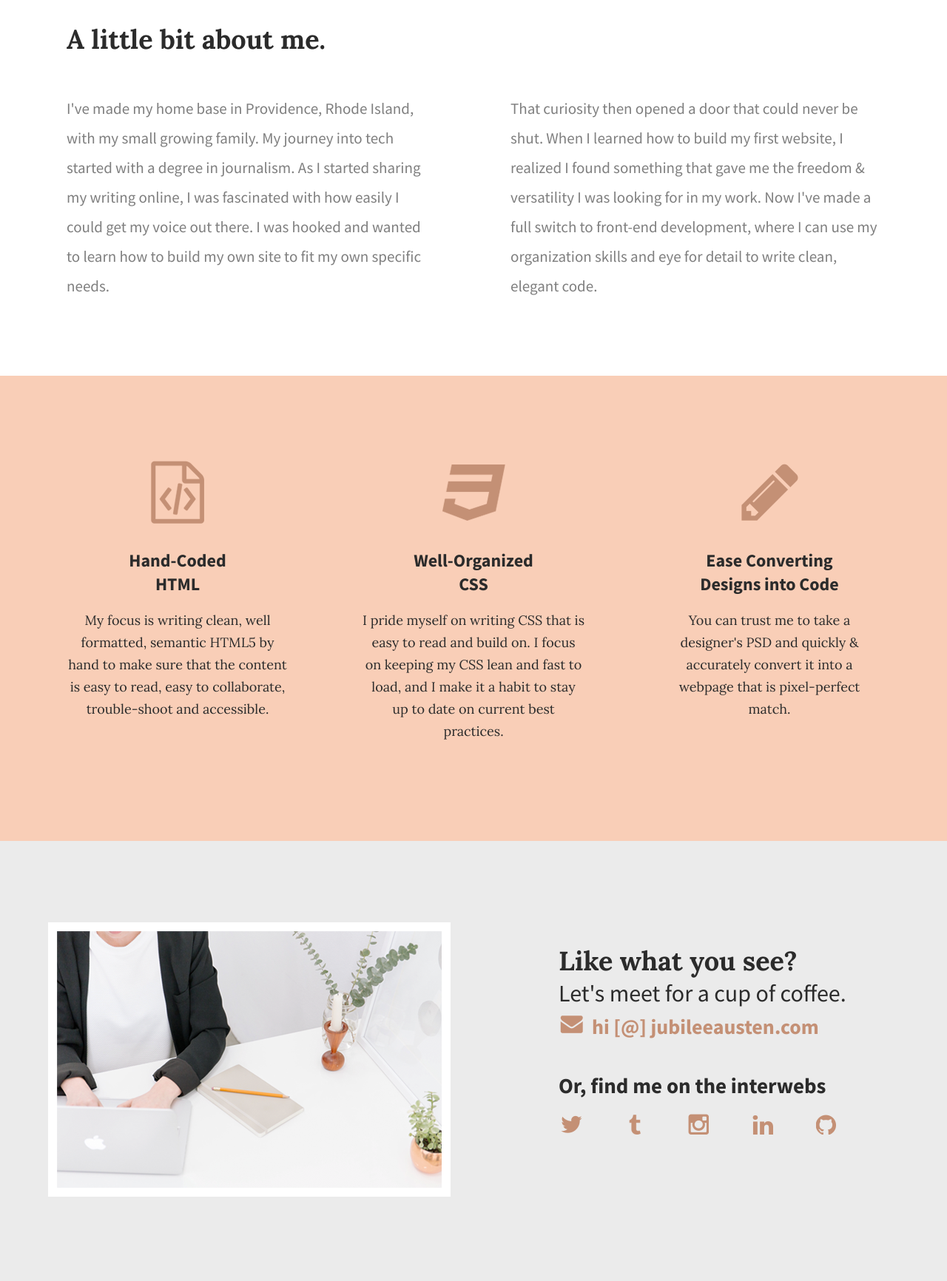
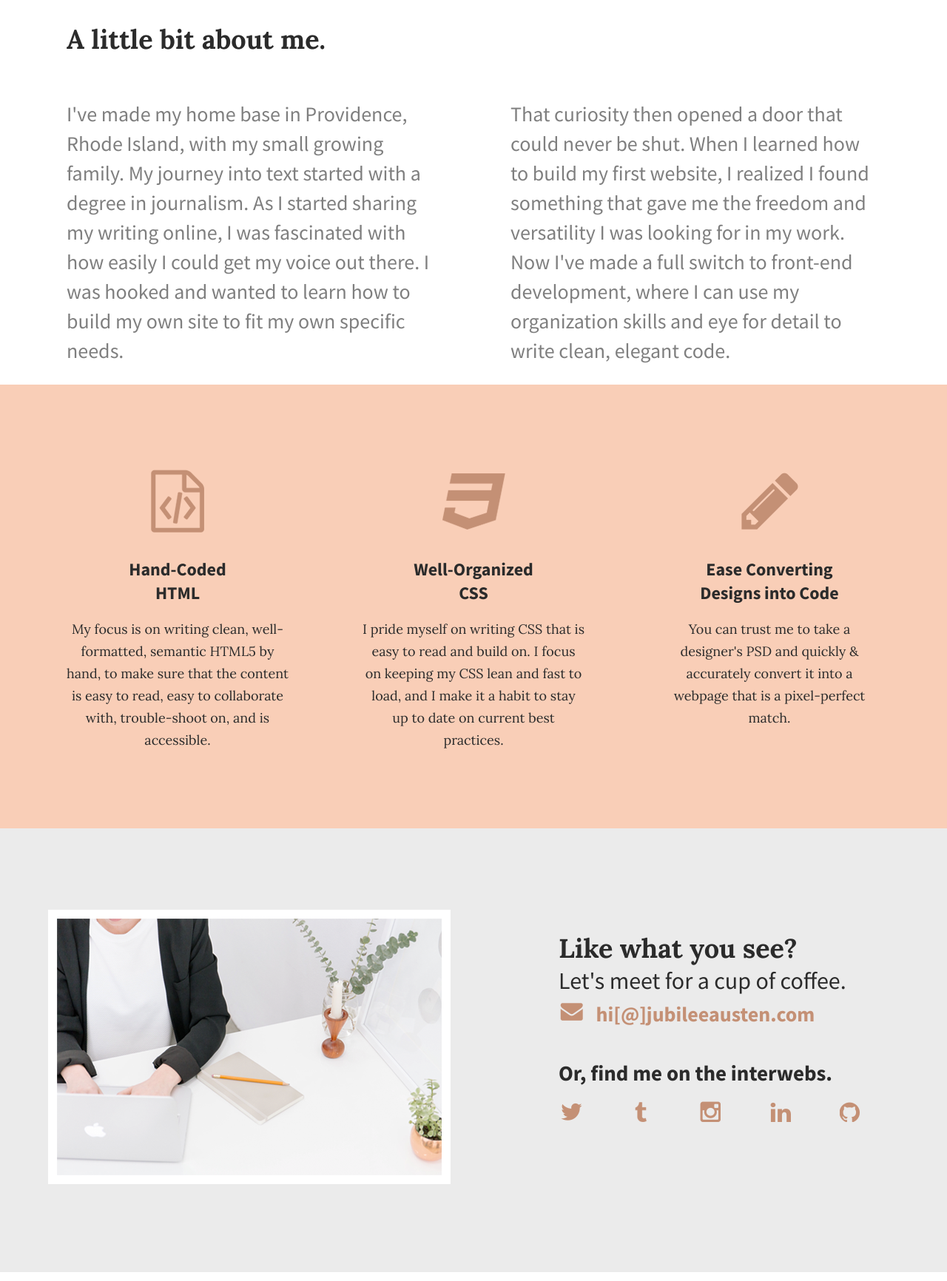
Before and after one commit to JusBar206/jubilee-austen, a plain HTML site: page index.html in a window 1280 px wide. Shown: the part 880-2612 px from the top of the page at 74% size. Drawn offline with Linux system fonts and the light colour scheme.

Commit message:
jubilee austen

```diff
--- a/css/main.css
+++ b/css/main.css
@@ -1,48 +1,54 @@
-/****** BASE STYLES ******/
+/***** BASE STYLES *****/
 
 body {
 	font-family: 'Source Sans Pro', sans-serif;
 	color: #2b2b2b;
 }
 
-/****** GRID ******/
+#about, #work, #contact {
+	height: 600px;
+}
+
+/***** GRID *****/
 
 .full-width {
 	width: 1200px;
 	margin: 0 auto;
-    overflow: auto;
 }
+
 .half-width {
 	width: 600px;
 	float: left;
 }
+
 .third-width {
 	width: 400px;
 	float: left;
 }
 
-/****** HEADER ******/
+/***** HEADER *****/
 
 header {
 	height: 800px;
 	background: url('../img/full-background.png');
 	background-size: cover;
-    background-position: center;
 }
 
 header h1 {
-    font-family: 'Lora', serif;
-    font-size: 30px;
+	padding: 65px 0 65px 25px;
+	font-family: 'Lora';
 	color: #bbc085;
-    padding: 65px 0 65px 25px;
 }
+
 nav {
 	float: right;
 	padding: 75px 25px;
 }
-nav ul li{
+
+nav ul li {
 	display: inline-block;
 }
+
 nav ul li a {
 	text-transform: uppercase;
 	text-decoration: none;
@@ -50,6 +56,7 @@ nav ul li a {
 	color: #828282;
 	padding-left: 80px;
 }
+
 header h2 {
 	width: 1000px;
 	clear: both;
@@ -59,11 +66,12 @@ header h2 {
 	color: #9b9b9b;
 	padding: 20px 0 20px 25px;
 }
+
 header h2 span {
 	color: #2b2b2b;
 }
 
-/****** ABOUT ******/
+/***** ABOUT *****/
 
 #about .full-width {
 	padding: 80px 0;
@@ -74,21 +82,21 @@ header h2 span {
 	font-size: 36px;
 	padding-left: 50px;
 }
+
 #about p {
-    font-size: 21px;
+	font-size: 21pt;
 	color: #7f7f7f;
 	line-height: 40px;
 	padding-left: 50px;
 	padding-right: 50px;
 }
 
-/****** WORK ******/
+/***** WORK *****/
 
 #work {
 	background-color: #f9ceb7;
 	text-align: center;
 }
-
 #work .full-width {
     padding: 115px 0;
 }
@@ -111,53 +119,65 @@ header h2 span {
 	padding: 0 50px;
 }
 
-/****** CONTACT ******/
+/***** CONTACT *****/
 
 #contact {
 	background-color: #ebebeb;
 }
+
 #contact .full-width {
 	padding: 110px 0;
 }
+
 #contact img#contact-img {
 	margin-left: 25px;
 	border: 12px solid #ffffff;
 }
+
 #contact h2, #contact #email-header, #contact #socialmedia-header, #contact ul {
 	padding-left: 115px;
 }
+
 #contact #envelope {
     padding: 0 10px 0 115px;
 }
+
 #contact h2 {
 	font-family: 'Lora', serif;
 	font-size: 36px;
 	line-height: 44px;
 }
-#contact #email-header{
+
+#contact #email-header {
 	font-size: 32px;
 	font-weight: 400;
 	line-height: 44px;
 	margin: -30px 0 5px 0;
 }
+
 #contact #socialmedia-header {
 	font-weight: bold;
 	font-size: 29px;
 	line-height: 44px;
 	margin: 40px 0 0 0;
 }
+
 #contact a {
 	text-decoration: none;
-    color: #c49075;
+	color: #C49075;
 	font-weight: bold;
-    font-size: 28px;
+	font-size:28px;
 }
+
 #contact ul {
 	list-style: none;
 }
+
 #contact ul li {
 	display: inline-block;
 }
+
 #contact ul img {
-    padding-right: 48px;
+	font-size: 32px;
+	padding-right: 56px;
 }
--- a/index.html
+++ b/index.html
@@ -1,22 +1,29 @@
 <!doctype html>
 <html lang="en">
 
+    <!-- HEAD -->
     <head>
-    <meta charset="utf-8">
         <title>Jubilee Austen | Portfolio</title>
             <link rel="stylesheet" href="css/normalize.css">
             <link rel="stylesheet" href="css/main.css">
+            <link href='https://fonts.googleapis.com/css?family=Source+Sans+Pro:400,700' rel='stylesheet' type='text/css'>
             <link href='https://fonts.googleapis.com/css?family=Lora:400,700' rel='stylesheet' type='text/css'>
-    <link href='https://fonts.googleapis.com/css?family=Source+Sans+Pro:400,700' rel='stylesheet' type='text/css'>
+        <meta charset="UTF-8" />
     </head>
 
+    <!-- BODY -->
     <body>
+
+        <!-- HEADER -->
     	<header>
+
             <div class="full-width">
                 <div class="half-width">
                     <h1>Jubilee Austen</h1>
                 </div>
                 <div class="half-width">
+
+                    <!-- NAVIGATION -->
                     <nav>
                         <ul>
                             <li><a href="#about">About</a></li>
@@ -27,72 +34,98 @@
                 </div>
                     <h2><span>Hi,</span> I'm a developer that loves clean &amp; elegant code.</h2>
             </div>
+
     	</header>
 
+            <!-- MAIN -->
     	<main>
+
+            <!-- ABOUT SECTION -->
     		<section id="about">
                 <div class="full-width">
                     <h2>A little bit about me.</h2>
+
                     <div class="half-width">
-                    <p>I've made my home base in Providence, Rhode Island, with my small growing family. My journey into
-                        tech started with a degree in journalism. As I started sharing my writing online, I was
-                        fascinated with how easily I could get my voice out there. I was hooked and wanted to learn how
-                        to build my own site to fit my own specific needs.</p>
+                        <p>I've made my home base in Providence, Rhode Island, with my small growing family. My journey into text started with a degree in journalism. As I started sharing my writing online, I was fascinated with how easily I could get my voice out there. I was hooked and wanted to learn how to build my own site to fit my own specific needs.</p>
                     </div>
                     <div class="half-width">
-                    <p>That curiosity then opened a door that could never be shut. When I learned how to build my first
-                        website, I realized I found something that gave me the freedom &amp; versatility I was looking
-                        for in my work. Now I've made a full switch to front-end development, where I can use my
-                        organization skills and eye for detail to write clean, elegant code.</p>
+                        <p>That curiosity then opened a door that could never be shut. When I learned how to build my first website, I realized I found something that gave me the freedom and versatility I was looking for in my work. Now I've made a full switch to front-end development, where I can use my organization skills and eye for detail to write clean, elegant code.</p>
                     </div>
                 </div>
     		</section>
 
+            <!-- WORK SECTION -->
     		<section id="work">
                 <div class="full-width">
                     <div class="third-width">
                         <img src="img/html-icon.png" alt="HTML icon" />
                         <h3>Hand-Coded HTML</h3>
-                    <p>My focus is writing clean, well formatted, semantic HTML5 by hand to make sure that the content
-                        is easy to read, easy to collaborate, trouble-shoot and accessible.</p>
+                        <p>My focus is on writing clean, well-formatted, semantic HTML5 by hand, to make sure that the content is easy to read, easy to collaborate with, trouble-shoot on, and is accessible.</p>
                     </div>
                     <div class="third-width">
                         <img src="img/css-icon.png" alt="CSS icon" />
                         <h3>Well-Organized CSS</h3>
-                    <p>I pride myself on writing CSS that is easy to read and build on. I focus on keeping my CSS lean
-                        and fast to load, and I make it a habit to stay up to date on current best practices.</p>
+                        <p>I pride myself on writing CSS that is easy to read and build on. I focus on keeping my CSS lean and fast to load, and I make it a habit to stay up to date on current best practices.</p>
                     </div>
                     <div class="third-width">
                         <img src="img/pencil-icon.png" alt="Pencil icon" />
                         <h3>Ease Converting Designs into Code</h3>
-                    <p>You can trust me to take a designer's PSD and quickly &amp; accurately convert it into a webpage
-                        that is pixel-perfect match.</p>
+                        <p>You can trust me to take a designer's PSD and quickly &amp; accurately convert it into a webpage that is a pixel-perfect match.</p>
                     </div>
                 </div>
     		</section>
 
+            <!-- CONTACT SECTION -->
    			<footer id="contact">
                 <div class="full-width">
                     <div class="half-width">
-                    <img src="img/contact-image.png" id="contact-img" alt="my contact image" />
+                        <img id="contact-img" src="img/contact-image.png" alt="Woman at desk" />
                     </div>
-                <div class="half-width">
+                    <div class="half-width" id="contact-info">
                         <h2>Like what you see?</h2>
                         <h3 id="email-header">Let's meet for a cup of coffee.</h3>
-                    <a href="mailto:hi@jubileeausten.com"><img src="img/envelope.png" id="envelope"
-                            alt="envelope icon" />hi [@] jubileeausten.com</a>
-                    <h3 id="socialmedia-header">Or, find me on the interwebs</h3>
+
+                        <!-- EMAIL -->
+
+                        <a href="mailto:hi@jubileeausten.com" target="_blank">
+                            <img id="envelope" src="img/envelope.png" alt="Envelope" />
+                            hi[@]jubileeausten.com
+                        </a>
+
+                            <!-- SOCIAL MEDIA -->
+
+                        <h3 id="socialmedia-header"><strong>Or, find me on the interwebs.</strong></h3>
+
                         <ul>
-                        <li><a href=""><img src="img/twitter.png" alt="twitter icon" /></a></li>
-                        <li><a href=""><img src="img/tumblr.png" alt="tumblr icon" /></a></li>
-                        <li><a href=""><img src="img/instagram.png" alt="instagram icon" /></a></li>
-                        <li><a href=""><img src="img/linkedin.png" alt="linkedin icon" /></a></li>
-                        <li><a href=""><img src="img/github.png" alt="github icon" /></a></li>
+                            <li>
+                                <a href="https://www.twitter.com" target="_blank">
+                                    <img src="img/twitter.png" alt="Twitter icon" />
+                                </a>
+                            </li>
+                            <li>
+                                <a href="https://www.tumblr.com" target="_blank">
+                                    <img src="img/tumblr.png" alt="Tumblr icon" />
+                                </a>
+                            </li>
+                            <li>
+                                <a href="https://www.instagram.com" target="_blank">
+                                    <img src="img/instagram.png" alt="Instagram icon" />
+                                </a>
+                            </li>
+                            <li>
+                                <a href="https://www.linkedin.com" target="_blank">
+                                    <img src="img/linkedin.png" alt="LinkedIn icon" />
+                                </a>
+                            </li>
+                            <li>
+                                <a href="https://www.github.com" target="_blank">
+                                    <img src="img/github.png" alt="Github icon" />
+                                </a>
+                            </li>
                         </ul>
                     </div>
                 </div>
    			</footer>
     	</main>
     </body>
-
 </html>
```
Lines whose indentation alone changed are shown as unchanged.
